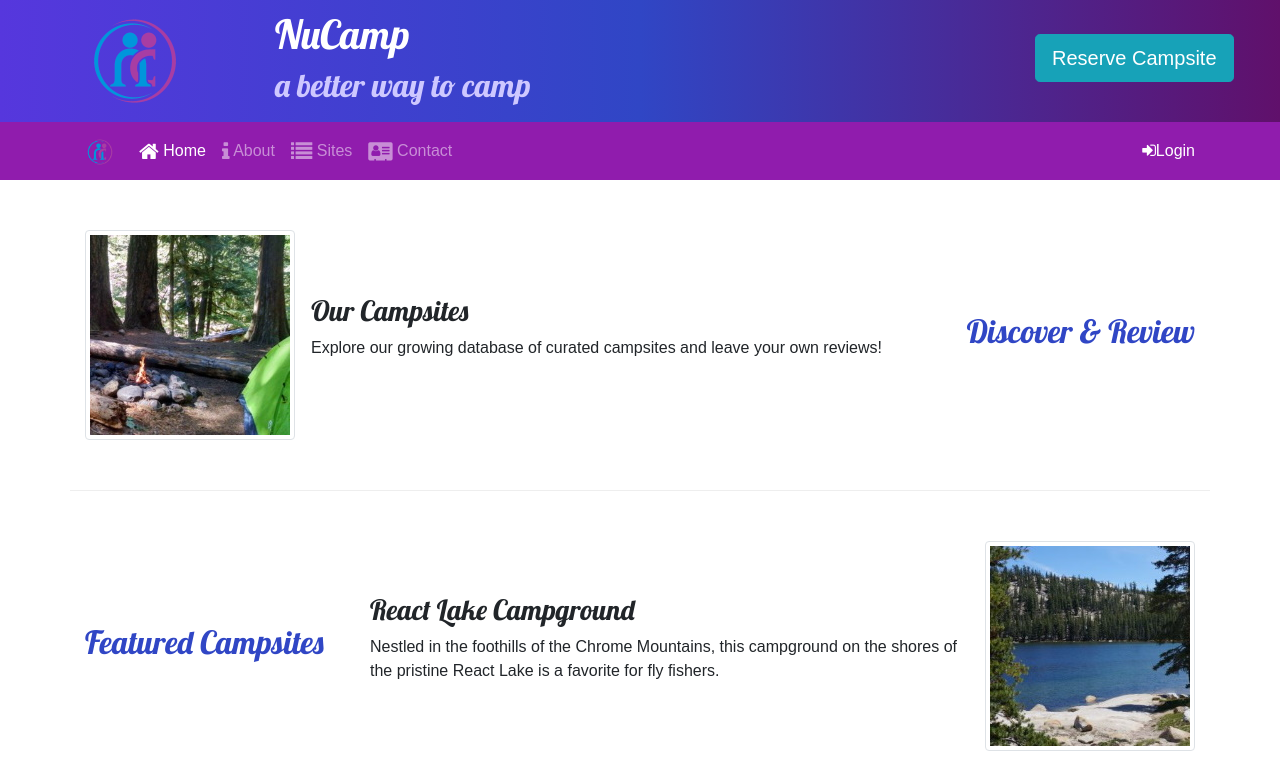
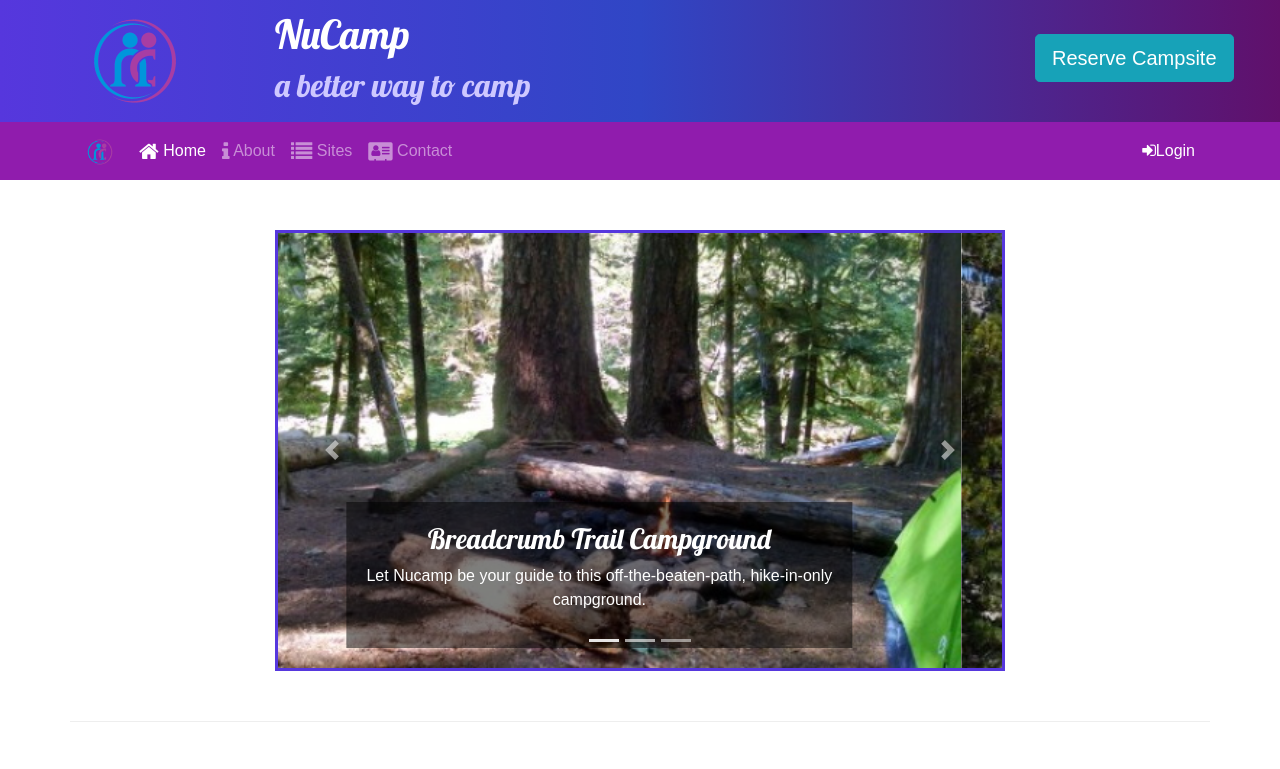
Before and after one commit to RusadeTheRed/Boostrap-Project-Setup, a website: page index.html in a window 1280 px wide. Shown: the top 769 px of the page. Drawn offline with nearby package versions, Linux system fonts and the light colour scheme.

Commit message:
Carousel

```diff
--- a/CSS/styles.css
+++ b/CSS/styles.css
@@ -35,3 +35,11 @@
 .navbar {
     background-color: #901cad;
 }
+
+.carousel-caption {
+    background-color: rgba(0,0,0,0.5);
+}
+
+.carousel {
+    border: solid #5637DD;
+}
--- a/index.html
+++ b/index.html
@@ -103,6 +103,50 @@
     </div>
 
     <div class="container">
+
+        <div class="row row-content">
+            <div class="col-md-8 mx-auto">
+                <div id="homeCarousel" class="carousel slide" data-ride="carousel">
+                    <ol class="carousel-indicators">
+                        <li data-target="#homeCarousel" data-slide-to="0" class="active"></li>
+                        <li data-target="#homeCarousel" data-slide-to="1"></li>
+                        <li data-target="#homeCarousel" data-slide-to="2"></li>
+                    </ol>
+                    <div class="carousel-inner">
+                        <div class="carousel-item active">
+                            <img class="d-block w-100" src="/img/breadcrumb-trail.jpg" alt="Breadcrumb Trail Campground">
+                                <div class="carousel-caption">
+                                    <h3>Breadcrumb Trail Campground</h3>
+                                    <p class="d-block d-sm-block">Let Nucamp be your guide to this off-the-beaten-path, hike-in-only campground.</p>
+                                </div>
+                            </div>
+                        <div class="carousel-item">
+                            <img class="d-block w-100" src="/img/react-lake.jpg" alt="React Lake Campground">
+                                <div class="carousel-caption">
+                                    <h3>React Lake Campground</h3>
+                                    <p class="d-block d-sm-block">Nestled in the foothills of the Chrome Mountains, this campground on the shores of the pristine React Lake is a favorite for fly fishers.</p>
+                                </div>
+                             </div>
+                        <div class="carousel-item">
+                            <img class="d-block w-100" src="/img/chrome-river.jpg" alt="Chrome River Campground">
+                                <div class="carousel-caption">
+                                    <h3>Chrome River Campground</h3>
+                                    <p class="d-block d-sm-block">Spend a few sunny days and starry nights beneath a canopy of old-growth firs at this enchanting spot by the Chrome River.</p>
+                                </div>
+                            </div>
+                    </div>
+                    <a class="carousel-control-prev" href="#homeCarousel" role="button" data-slide="prev">
+                        <span class="carousel-control-prev-icon"></span>
+                        <span class="sr-only">Previous</span>
+                    </a>
+                    <a class="carousel-control-next" href="#homeCarousel" role="button" data-slide="next">
+                        <span class="carousel-control-next-icon"></span>
+                        <span class="sr-only">Next</span>
+                    </a>
+                </div>
+            </div>
+        </div>
+
         <div class="row row-content align-items-center">
             <div class="col-sm-4 order-sm-last col-md-3">
                 <h2 class="text-sm-right">Discover & Review</h2>
```
